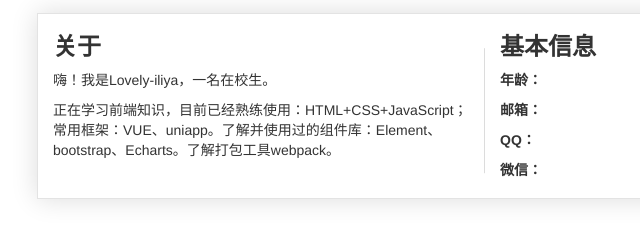
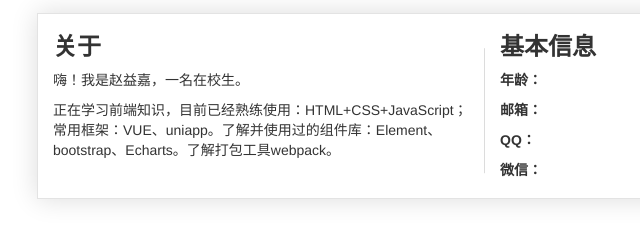
Before and after one commit to LovelyIliya/Personal-home-page, a plain HTML site: page index.html in a window 1280 px wide. Shown: the part 547-785 px from the top of the page, 155-795 px from the left. Drawn offline with nearby package versions, Linux system fonts and the light colour scheme.

Commit message:
Update index.html

```diff
--- a/index.html
+++ b/index.html
@@ -4,7 +4,7 @@
   <meta charset="UTF-8">
   <meta name="viewport" content="width=device-width, initial-scale=1">
   <meta name="viewport" content="width=device-width, initial-scale=1, maximum-scale=1, user-scalable=no">
-  <title>Lovely-iliya的个人主页</title>
+  <title>赵益嘉的个人主页</title>
   <script src="js/jquery-3.6.0.min.js"></script>
   <!-- 最新版本的 Bootstrap 核心 CSS 文件 -->
   <link rel="stylesheet" href="https://stackpath.bootstrapcdn.com/bootstrap/3.4.1/css/bootstrap.min.css"
@@ -49,7 +49,7 @@
   <!--头像-->
   <img class="touxiang" src="images/touxiang.png">
   <!--名字-->
-  <div class="name"><em>Lovely-iliya</em></div>
+  <div class="name"><em>赵益嘉</em></div>
 </div>
 <!--信息-->
 <div id="about">
@@ -58,7 +58,7 @@
       <!--左半部分-->
       <div class="t1 col-md-6">
         <h3>关于</h3>
-        <p>嗨！我是Lovely-iliya，一名在校生。</p>
+        <p>嗨！我是赵益嘉，一名在校生。</p>
         <p>正在学习前端知识，目前已经熟练使用：HTML+CSS+JavaScript；常用框架：VUE、uniapp。了解并使用过的组件库：Element、bootstrap、Echarts。了解打包工具webpack。</p>
       </div>
       <!--右半部分-->
```
